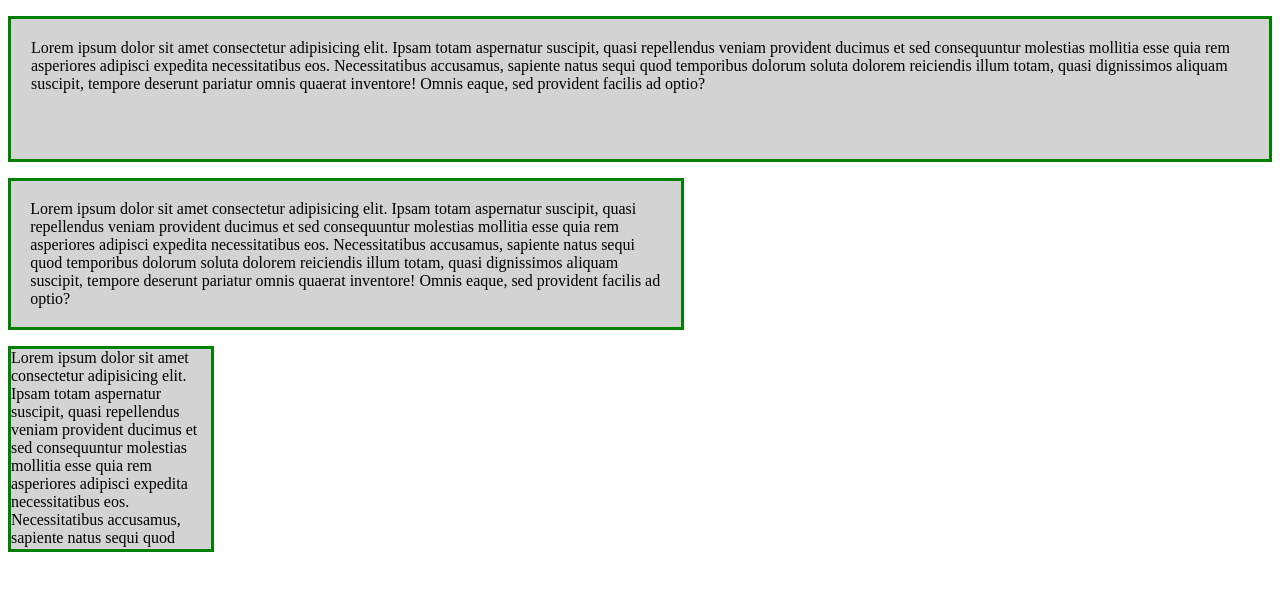
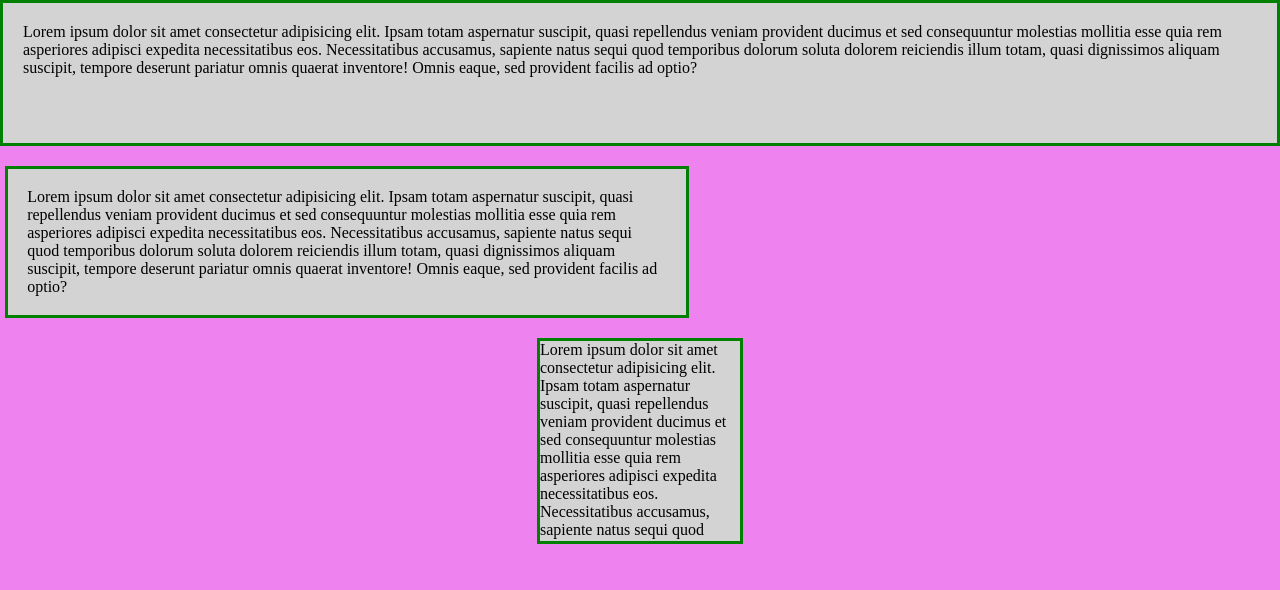
Before and after one commit to Kyo2210/Exo, a plain HTML site: page Exov2/Placement/index.html in a window 1280 px wide. Drawn offline with Linux system fonts and the light colour scheme.

Commit message:
add margin

```diff
--- a/Exov2/Placement/style.css
+++ b/Exov2/Placement/style.css
@@ -6,15 +6,24 @@ p {
 #paragraphe1 {
     height: 100px;
     padding: 20px;
+    margin: 0px;
 }
 
 #paragraphe2 {
     width: 50%;
     padding: 1.2em;
+    margin: 20px 5px;
 }
 
 #paragraphe3 {
     height: 200px;
     width: 200px;
     padding: -30px;
+    margin: auto;
 }
+
+body {
+    margin: 0px;
+    padding: 0px;
+    background-color: violet;
+}
```
